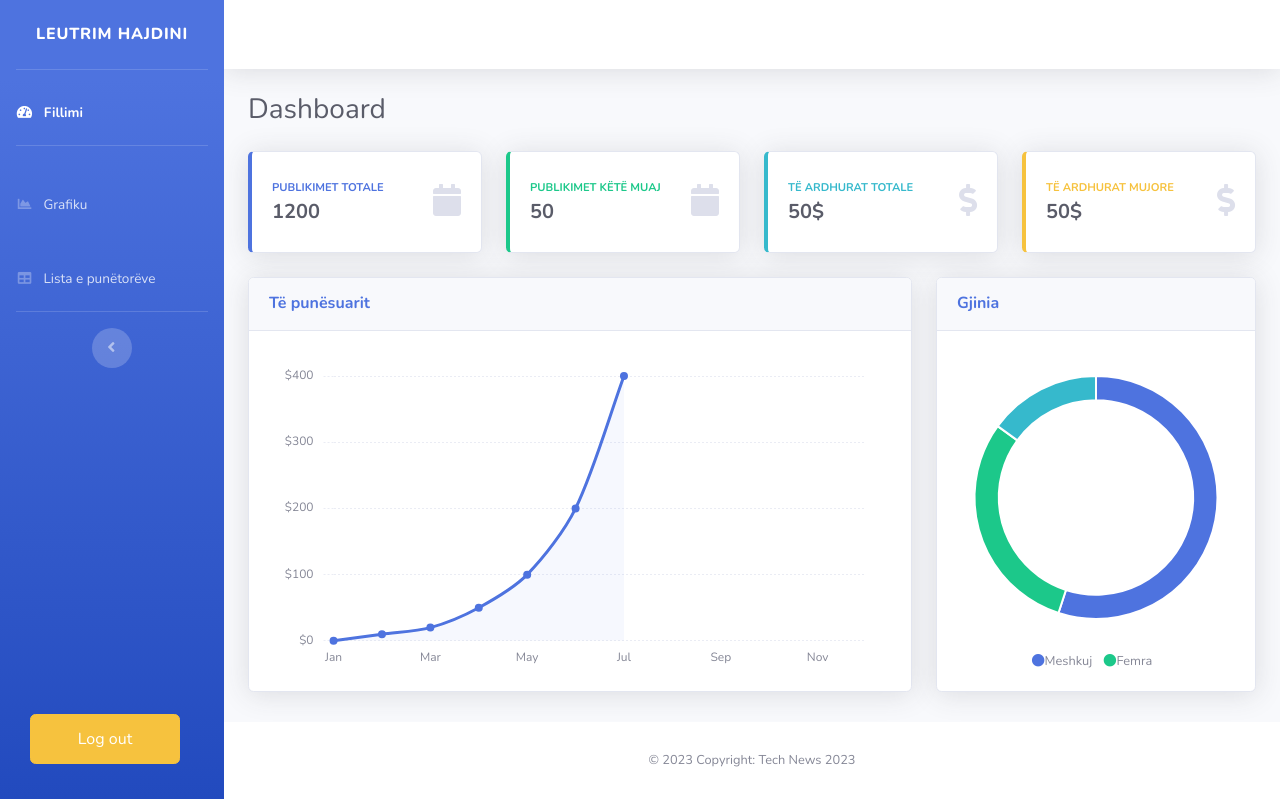
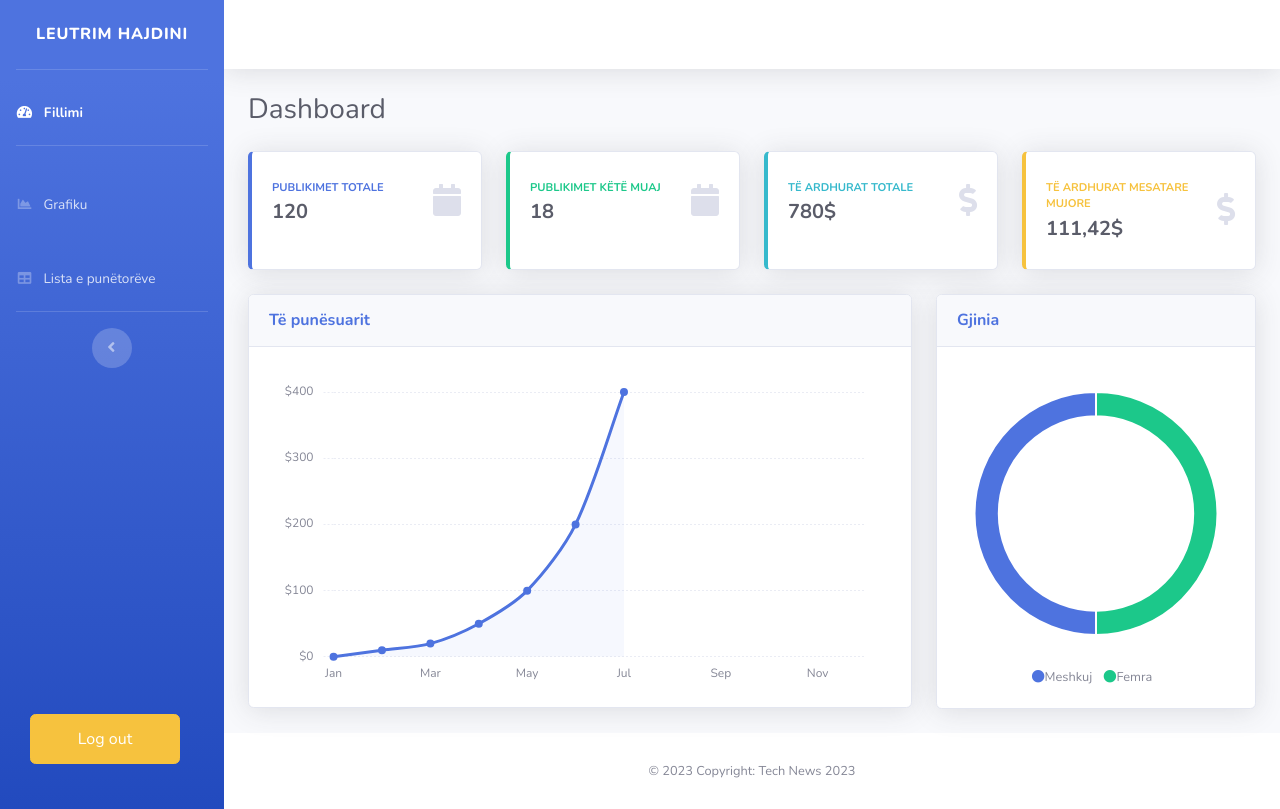
Before and after one commit to gyltenesfishta/TechNews, a PHP site: page / in a window 1280 px wide. Shown: the part 71-880 px from the top of the page. Run offline with PHP 8.4, Linux system fonts and the light colour scheme.

Commit message:
Fixed some things..

```diff
--- a/ceo/index.php
+++ b/ceo/index.php
@@ -212,7 +212,7 @@ echo '<img class="rounded-circle" alt="avatar1" src="../images/male-pfp.png" sty
                                         <div class="col mr-2">
                                             <div class="text-xs font-weight-bold text-primary text-uppercase mb-1">
                                                 Publikimet totale</div>
-                                            <div class="h5 mb-0 font-weight-bold text-gray-800">1200</div>
+                                            <div class="h5 mb-0 font-weight-bold text-gray-800">120</div>
                                         </div>
                                         <div class="col-auto">
                                             <i class="fas fa-calendar fa-2x text-gray-300"></i>
@@ -230,7 +230,7 @@ echo '<img class="rounded-circle" alt="avatar1" src="../images/male-pfp.png" sty
                                         <div class="col mr-2">
                                             <div class="text-xs font-weight-bold text-success text-uppercase mb-1">
                                                 Publikimet këtë muaj</div>
-                                            <div class="h5 mb-0 font-weight-bold text-gray-800">50</div>
+                                            <div class="h5 mb-0 font-weight-bold text-gray-800">18</div>
                                         </div>
                                         <div class="col-auto">
                                             <i class="fas fa-calendar fa-2x text-gray-300"></i>
@@ -250,7 +250,7 @@ echo '<img class="rounded-circle" alt="avatar1" src="../images/male-pfp.png" sty
                                             </div>
                                             <div class="row no-gutters align-items-center">
                                                 <div class="col-auto">
-                                                    <div class="h5 mb-0 mr-3 font-weight-bold text-gray-800">50$</div>
+                                                    <div class="h5 mb-0 mr-3 font-weight-bold text-gray-800">780$</div>
                                                 </div>
 
                                             </div>
@@ -270,8 +270,8 @@ echo '<img class="rounded-circle" alt="avatar1" src="../images/male-pfp.png" sty
                                     <div class="row no-gutters align-items-center">
                                         <div class="col mr-2">
                                             <div class="text-xs font-weight-bold text-warning text-uppercase mb-1">
-                                                Të ardhurat mujore</div>
-                                            <div class="h5 mb-0 font-weight-bold text-gray-800">50$</div>
+                                                Të ardhurat mesatare mujore</div>
+                                            <div class="h5 mb-0 font-weight-bold text-gray-800">111,42$</div>
                                         </div>
                                         <div class="col-auto">
                                             <i class="fas fa-dollar-sign fa-2x text-gray-300"></i>
--- a/ceo/js/demo/chart-pie-demo.js
+++ b/ceo/js/demo/chart-pie-demo.js
@@ -7,11 +7,11 @@ var ctx = document.getElementById("myPieChart");
 var myPieChart = new Chart(ctx, {
   type: 'doughnut',
   data: {
-    labels: ["Direct", "Referral", "Social"],
+    labels: ["Femra", "Meshkuj"],
     datasets: [{
-      data: [55, 30, 15],
-      backgroundColor: ['#4e73df', '#1cc88a', '#36b9cc'],
-      hoverBackgroundColor: ['#2e59d9', '#17a673', '#2c9faf'],
+      data: [50, 50],
+      backgroundColor: ['#1cc88a','#4e73df'],
+      hoverBackgroundColor: ['#17a673', '#2e59d9'],
       hoverBorderColor: "rgba(234, 236, 244, 1)",
     }],
   },
```
